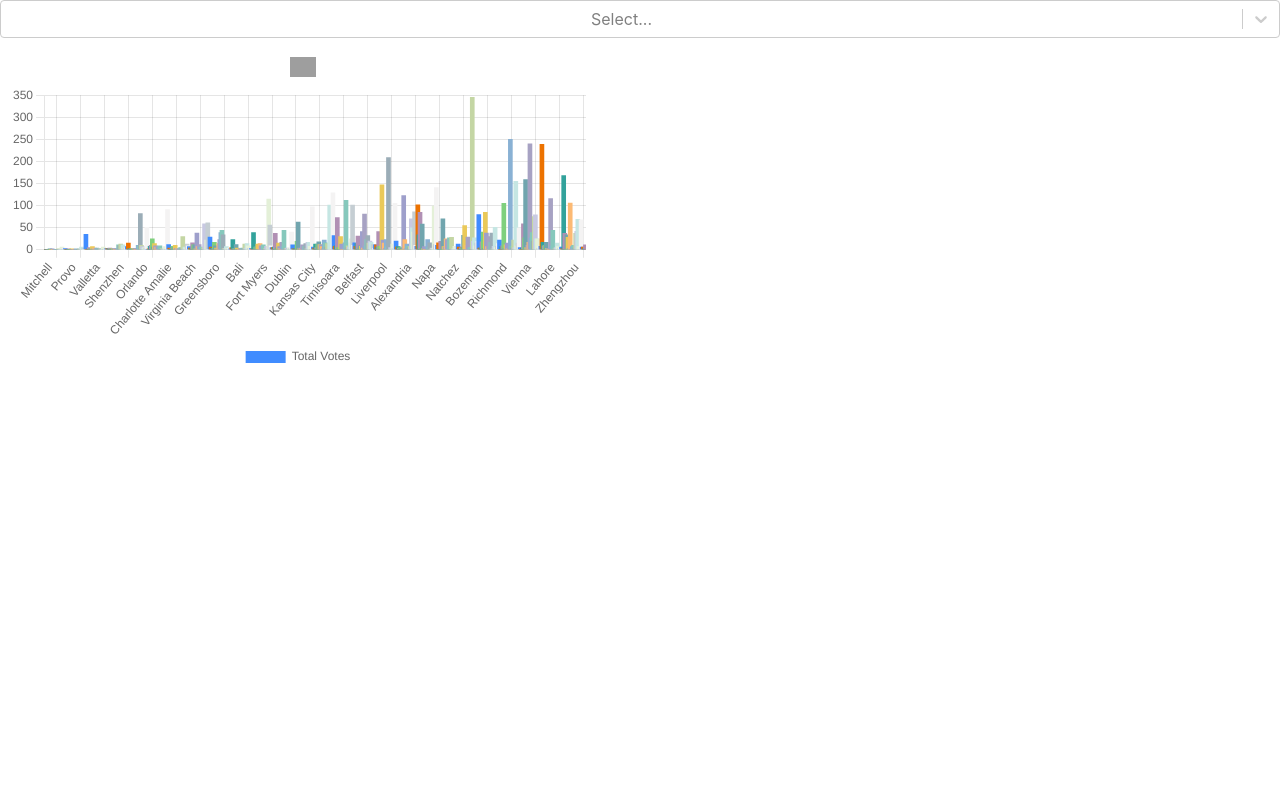
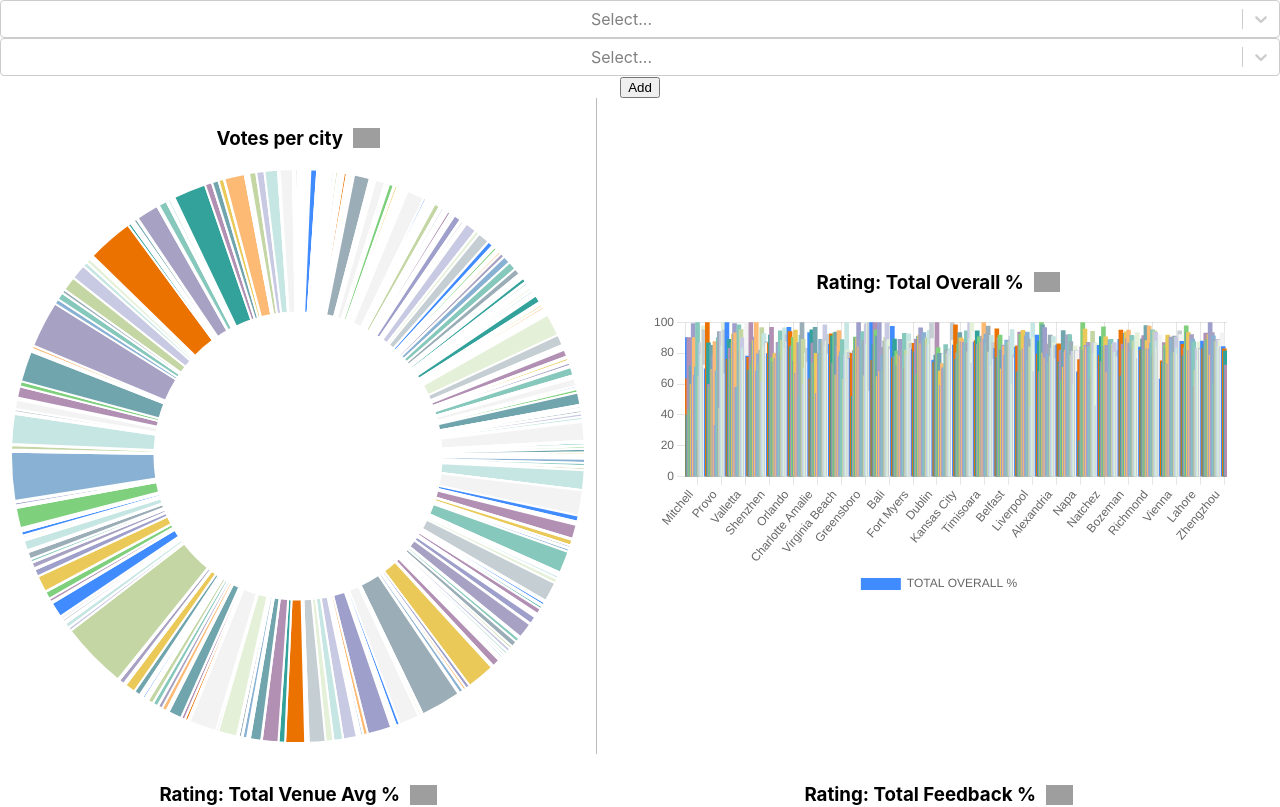
Before and after one commit to adityaanand53/rca-hackathon, a React (Create React App) app: page / in a window 1280 px wide. Shown: the top 807 px of the page. Built offline with nearby package versions, Linux system fonts and the light colour scheme; grey boxes are pictures that could not be loaded.

Commit message:
add custom charts

```diff
--- a/src/components/DoughnutChart.js
+++ b/src/components/DoughnutChart.js
@@ -2,7 +2,7 @@ import React from "react";
 import PropTypes from "prop-types";
 
 import { Doughnut } from "react-chartjs-2";
-import styles from "./Chart.module.scss";
+import styles from "../styles/Chart.module.scss";
 
 function DoughnutChartContainer(props) {
   return (
--- a/src/components/LandingPage.js
+++ b/src/components/LandingPage.js
@@ -1,22 +1,73 @@
-import { React, useState } from "react";
+import React, { useState } from "react";
 import cityRCA from "./../constants/citydata.json";
 import BarChartContainer from "./BarChart";
+import DoughnutChartContainer from './DoughnutChart';
 import Filters from "./Filters";
-import { LoadOptions, constructData } from "./../helpers/utils";
+import { LoadOptions, constructData, getContainer } from "../helpers/utils";
+import { chartTypeOptions } from '../constants/options';
 const options = LoadOptions("city");
 
 function LandingPage() {
   const [data, setNewData] = useState(constructData(cityRCA, "Total Votes"));
+  const [chartType, setChartType] = useState('BarChartContainer');
+  const [customCharts, setCustomCharts] = useState([]);
+
   const changeOption = (key) => {
     const newData = constructData(cityRCA, key);
     setNewData(newData);
   };
 
+  const changeChartTypeOption = (key) => {
+    setChartType(key);
+  };
+
+  const addChart = () => {
+    setCustomCharts([
+      {
+        chartType,
+        data
+      },
+      ...customCharts
+    ])
+  }
+
   return (
-    <div>
+    <React.Fragment>
       <Filters options={options} changeOption={changeOption} />
-      <BarChartContainer dataSource={data}></BarChartContainer>
-    </div>
+      <Filters options={chartTypeOptions} changeOption={changeChartTypeOption} />
+      <button onClick={addChart}>Add</button>
+
+      <div className="charts-container">
+        {customCharts.map((cChart, i) => {
+          const Container = getContainer(cChart.chartType);
+          return <Container
+            key={i}
+            dataSource={ cChart.data}
+          ></Container>
+        })}
+        <DoughnutChartContainer
+          helpText="Number of votes per city"
+          dataSource={constructData(cityRCA, "Total Votes")}
+          header="Votes per city"
+        ></DoughnutChartContainer>
+        <BarChartContainer
+          helpText="Rating based on Total Overall %"
+          dataSource={constructData(cityRCA, "TOTAL OVERALL %")}
+          header="Rating: Total Overall %"
+        ></BarChartContainer>
+        <BarChartContainer
+          helpText="Rating based on Total Venue Avg %"
+          dataSource={constructData(cityRCA, "Total Venue Avg %")}
+          header="Rating: Total Venue Avg %"
+        ></BarChartContainer>
+        <BarChartContainer
+          helpText="Rating based on Total Feedback %"
+          dataSource={constructData(cityRCA, "TOTAL TNS %")}
+          header="Rating: Total Feedback %"
+        ></BarChartContainer>
+      </div>
+
+    </React.Fragment>
   );
 }
 
--- a/src/constants/options.js
+++ b/src/constants/options.js
@@ -1,5 +1,4 @@
-module.exports = {
-  city: [
+export const city = [
   { value: "Total Votes", label: "Total Votes" },
   { value: "TOTAL OVERALL %", label: "Total Overall Percentage" },
   { value: "Total Venue Avg %", label: "Total Venue Average" },
@@ -26,5 +25,12 @@ module.exports = {
   { value: "ratings-publicTransport", label: "ratings-publicTransport" },
   { value: "ratings-shopping", label: "ratings-shopping" },
   { value: "ratings-sightsAndScenery", label: "ratings-sightsAndScenery" },
-  ],
-};
+];
+
+export const chartTypeOptions = [{
+  label: 'Doughnut',
+  value: 'DoughnutChartContainer'
+}, {
+  label: 'Bar',
+  value: 'BarChartContainer'
+}];
--- a/src/helpers/utils.js
+++ b/src/helpers/utils.js
@@ -1,14 +1,16 @@
-import { CITIES, COLORS } from "./../constants/constants";
-import options from "./../constants/options";
+import { CITIES, COLORS } from "../constants/constants";
+import * as options from "../constants/options";
+import BarChartContainer from "../components/BarChart";
+import DoughnutChartContainer from '../components/DoughnutChart';
 
 export function LoadOptions(entity) {
   let result;
   switch (entity) {
-    case CITIES:
-      result = options[CITIES];
-      break;
-    default:
-      result = options[CITIES];
+  case CITIES:
+    result = options[CITIES];
+    break;
+  default:
+    result = options[CITIES];
   }
   return result;
 }
@@ -27,3 +29,11 @@ export function constructData(arr, key) {
     ],
   };
 }
+
+const charts = {
+  DoughnutChartContainer: DoughnutChartContainer,
+  BarChartContainer: BarChartContainer
+}
+export function getContainer(chartType) {
+  return charts[chartType];
+}
```
Lines whose indentation alone changed are shown as unchanged.
